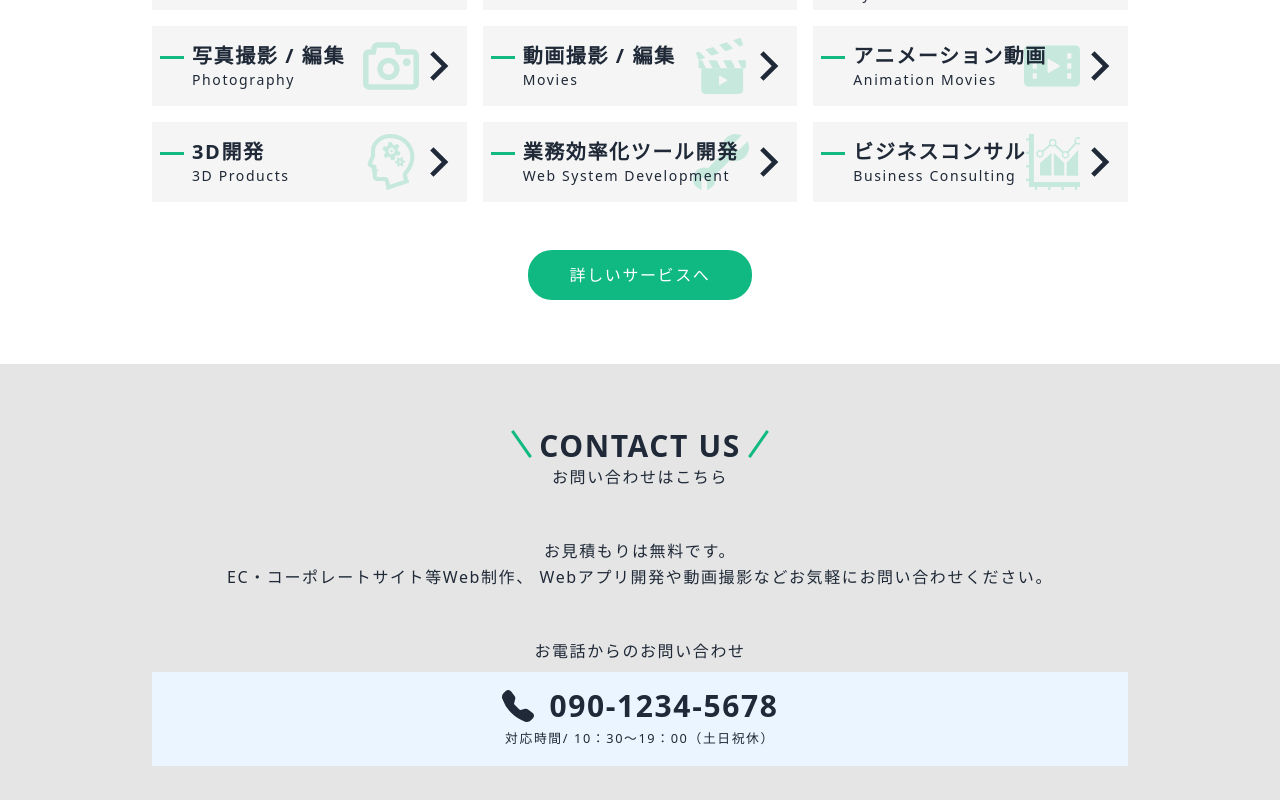
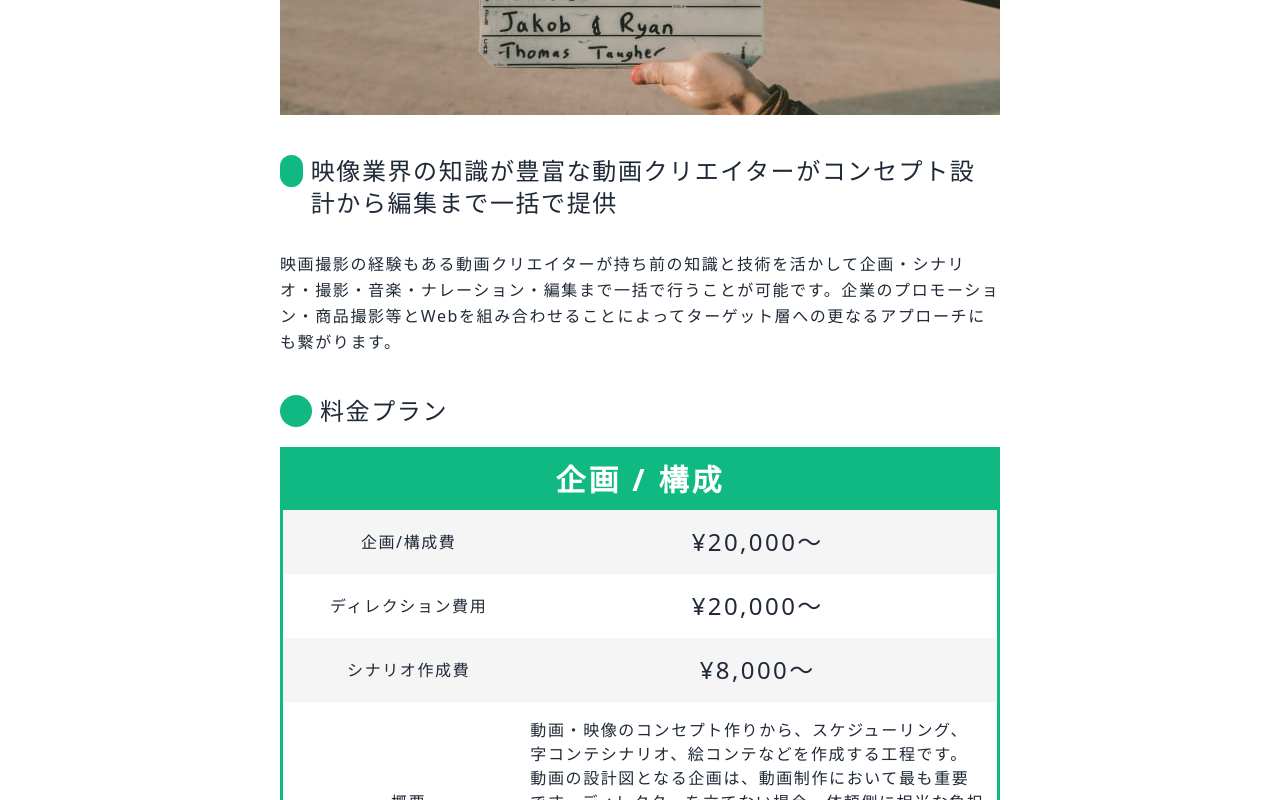
Before and after one commit to JunyaNomura/business-site-shopify, a Next.js app: page /movies in a window 1280 px wide. Shown: the part 496-1296 px from the top of the page. Built offline with nearby package versions, Linux system fonts and the light colour scheme.

Commit message:
I finally finished developing each service component

```diff
--- a/components/ServiceDescription.tsx
+++ b/components/ServiceDescription.tsx
@@ -1,5 +1,6 @@
 import Image from 'next/image'
 import Price from './subcomponents/Price'
+import MoviePrice from './subcomponents/MoviePrice'
 import { MoreServiceInfo } from '../types/types'
 
 const ServiceDescription = ({
@@ -12,6 +13,7 @@ const ServiceDescription = ({
   pricePlan,
   price,
   menus,
+  movieMenus,
 }: MoreServiceInfo,
 
 ) => {
@@ -64,9 +66,24 @@ const ServiceDescription = ({
             }
           </p>
         </div>
-        {menus.map((menu) => (
-          <Price {...menu} />
-        ))}
+        {menus
+          ? menus.map((menu) => (
+          <Price {...menu} key={menu.id} />
+          ))
+          : <span></span>
+        }
+        {/* 例外の分岐: true === 動画撮影・編集ページ */}
+        {movieMenus
+          ? movieMenus.map((movieMenu) => (
+              <MoviePrice {...movieMenu} />
+            ))
+          : <span></span>
+        }
+        {/* 例外の分岐: true === 業務効率化ツール開発ページ */}
+        {!(menus || movieMenus)
+          ? <p className="mt-8">ご希望の業務内容により異なるため、詳細はお問い合わせ下さい。</p>
+          : <span></span>
+        }
       </section>
     </div>
   )
--- /dev/null
+++ b/components/subcomponents/MoviePrice.tsx
@@ -0,0 +1,39 @@
+import { MovieMenusInfo } from "../../types/types"
+
+const MoviePrice = (
+  {
+    title,
+    prices,
+    description
+  }
+: MovieMenusInfo) => {
+
+  return (
+    <div className="w-full my-5 border-[3px] border-emerald-500">
+      <div className="py-3 bg-emerald-500">
+        <p className="text-3xl text-center text-white tracking-widest font-semibold" >
+          {title}
+        </p>
+      </div>
+      { prices.map((price) =>
+        <div key={price.id} className={`w-full ${price.id % 2 === 1 ? "bg-neutral-100" : "bg-white" } py-4 px-3 flex gap-2`}>
+          <p className="w-1/3 text-center my-auto">{ price.priceTitle }</p>
+          <p className="w-2/3 text-2xl text-center my-auto tracking-widest">
+            {price.price
+              ? <span>¥{ price.price.toLocaleString() }〜</span>
+              : <span className="text-base">{ price.content }</span>
+            }
+          </p>
+        </div>
+      )}
+      <div className={`w-full ${prices.length % 2 === 1 ? "bg-white" : "bg-neutral-100"} py-4 px-3 flex gap-2`}>
+        <p className="w-1/3 text-center my-auto">概要</p>
+        <p className="w-2/3 text-sm sm:text-base">
+        { description }
+        </p>
+      </div>
+    </div>
+  )
+}
+
+export default MoviePrice
--- a/pages/animation.tsx
+++ b/pages/animation.tsx
@@ -7,6 +7,7 @@ import animationImage from "../public/serviceImages/animationImage.jpg"
 import animationIcon from "../public/serviceIcons/animation.svg"
 
 const slideShow: PriceInfo = {
+  id: 1,
   title: 'スライドショー',
   color: 'emerald-500',
   price: 50000,
@@ -19,6 +20,7 @@ const slideShow: PriceInfo = {
 };
 
 const motionGraphics: PriceInfo = {
+  id: 2,
   title: 'モーショングラフィックス',
   color: 'emerald-500',
   price: 200000,
--- a/pages/cms.tsx
+++ b/pages/cms.tsx
@@ -8,6 +8,7 @@ import cmsIcon from "../public/serviceIcons/cms.svg"
 
 
 const light: PriceInfo = {
+  id: 1,
   title: 'LIGHT',
   subTitle: 'ライトプラン',
   color: 'blue-500',
@@ -21,6 +22,7 @@ const light: PriceInfo = {
 };
 
 const standard: PriceInfo = {
+  id: 2,
   title: ' STANDARD',
   subTitle: 'スタンダードプラン',
   color: 'emerald-500',
@@ -34,6 +36,7 @@ const standard: PriceInfo = {
 }
 
 const premium: PriceInfo = {
+  id: 3,
   title: 'PREMIUM',
   subTitle: 'プレミアムプラン',
   color: 'yellow-400',
--- a/pages/consulting.tsx
+++ b/pages/consulting.tsx
@@ -7,6 +7,7 @@ import consultingIcon from '../public/serviceIcons/consulting.svg'
 import { PriceInfo } from "../types/types"
 
 const spot: PriceInfo = {
+  id: 1,
   title: 'スポット契約',
   subTitle: '(時間契約)',
   color: 'blue-500',
@@ -21,6 +22,7 @@ const spot: PriceInfo = {
 };
 
 const adviser: PriceInfo = {
+  id: 2,
   title: ' 顧問契約',
   subTitle: '(アドバイザー契約)',
   color: 'emerald-500',
@@ -35,6 +37,7 @@ const adviser: PriceInfo = {
 }
 
 const project: PriceInfo = {
+  id: 3,
   title: 'プロジェクト契約',
   color: 'yellow-400',
   price: 150000,
--- a/pages/ec.tsx
+++ b/pages/ec.tsx
@@ -8,6 +8,7 @@ import { PriceInfo } from "../types/types"
 
 
 const light: PriceInfo = {
+    id: 1,
     title: 'LIGHT',
     subTitle: 'ライトプラン',
     color: 'blue-500',
@@ -21,6 +22,7 @@ const light: PriceInfo = {
   };
 
 const standard: PriceInfo = {
+    id: 2,
     title: ' STANDARD',
     subTitle: 'スタンダードプラン',
     color: 'emerald-500',
@@ -34,6 +36,7 @@ const standard: PriceInfo = {
   }
 
 const premium: PriceInfo = {
+    id: 3,
     title: 'PREMIUM',
     subTitle: 'プレミアムプラン',
     color: 'yellow-400',
--- a/pages/movies.tsx
+++ b/pages/movies.tsx
@@ -1,6 +1,92 @@
 import HeadSeo from '../components/HeadSeo'
 import Services from '@/components/Services'
 import Contact from '../components/Contact'
+import ServiceDescription from '../components/ServiceDescription'
+import moviesImage from '../public/serviceImages/moviesImage.jpg'
+import moviesIcon from '../public/serviceIcons/movies.svg'
+import { MovieMenusInfo } from '../types/types'
+
+const composition: MovieMenusInfo = {
+  title: "企画 / 構成",
+  prices:[
+    {
+      id: 1,
+      priceTitle: "企画/構成費",
+      price: 20000,
+    },
+    {
+      id: 2,
+      priceTitle: "ディレクション費用",
+      price: 20000,
+    },
+    {
+      id: 3,
+      priceTitle: "シナリオ作成費",
+      price: 8000,
+    },
+
+  ],
+  description: "動画・映像のコンセプト作りから、スケジューリング、字コンテシナリオ、絵コンテなどを作成する工程です。動画の設計図となる企画は、動画制作において最も重要です。ディレクターを立てない場合、依頼側に相当な負担がかかるばかりか、プロとしての品質管理が出来なくなるので、企画映像においてディレクターは必須であると言えます。",
+}
+
+const makingMovie: MovieMenusInfo = {
+  title: "撮影",
+  prices:[
+    {
+      id: 1,
+      priceTitle: "業務用ENGカメラ撮影",
+      price: 25000,
+    },
+    {
+      id: 2,
+      priceTitle: "360°アクションカメラ撮影",
+      price: 20000,
+    },
+    {
+      id: 3,
+      priceTitle: "業務用ハンディカメラ撮影",
+      price: 15000,
+    },
+    {
+      id: 4,
+      priceTitle: "カメラマン代",
+      price: 20000,
+    },
+
+  ],
+  description: "撮影はカメラマン代＋機材代が基本料金でかかります。その他必要な日数・アシスタントの数・録音・照明・メイク等により前後するため、詳細なお見積もりはお問い合わせください。",
+}
+
+const editing: MovieMenusInfo = {
+  title: "編集",
+  prices:[
+    {
+      id: 1,
+      priceTitle: "基本編集費",
+      price: 20000,
+    },
+    {
+      id: 2,
+      priceTitle: "ナレーション費",
+      price: 20000,
+    },
+    {
+      id: 3,
+      priceTitle: "音響効果費",
+      price: 20000,
+    },
+    {
+      id: 4,
+      priceTitle: "静止画/イラスト費",
+      content: "必要に応じて",
+    },
+
+  ],
+  description: "編集費にはカット、テロップ・エフェクト・音源・イラスト等(フリー素材)を含みます。動画の尺(10分単位)で料金は変動します。また音響に関しまして、既存の音源を購入する場合とオリジナルで製作する場合とございますので別途お問い合わせください。",
+}
+
+const movieMenus: MovieMenusInfo[] = [composition, makingMovie, editing];
+
 
 export default function Home() {
 
@@ -16,7 +102,16 @@ export default function Home() {
       />
       <main>
         <div className="max-w-5xl mx-auto px-2 pt-24">
-          This is Movies page
+          <ServiceDescription
+            title={"動画撮影 / 編集"}
+            subTitle={"Movies"}
+            themeImage={moviesImage}
+            themeIconImage={moviesIcon}
+            salesPoint={"映像業界の知識が豊富な動画クリエイターがコンセプト設計から編集まで一括で提供"}
+            salesDescription={"映画撮影の経験もある動画クリエイターが持ち前の知識と技術を活かして企画・シナリオ・撮影・音楽・ナレーション・編集まで一括で行うことが可能です。企業のプロモーション・商品撮影等とWebを組み合わせることによってターゲット層への更なるアプローチにも繋がります。"}
+            pricePlan={"料金プラン"}
+            movieMenus={movieMenus}
+          />
           <Services />
         </div>
         <Contact />
--- a/pages/photo.tsx
+++ b/pages/photo.tsx
@@ -7,6 +7,7 @@ import photoIcon from "../public/serviceIcons/photo.svg"
 import { PriceInfo } from "../types/types"
 
 const businessTrip: PriceInfo = {
+  id: 1,
   title: '出張撮影',
   color: 'emerald-500',
   price: 30000,
@@ -20,6 +21,7 @@ const businessTrip: PriceInfo = {
 };
 
 const studio: PriceInfo = {
+  id: 2,
   title: 'スタジオ撮影',
   color: 'emerald-500',
   price: 100000,
--- a/pages/threeD.tsx
+++ b/pages/threeD.tsx
@@ -7,6 +7,7 @@ import threeDImage from "../public/serviceImages/threeDImage.jpg"
 import threeDIcon from "../public/serviceIcons/threeD.svg"
 
 const modeling: PriceInfo = {
+  id: 1,
   title: '商品の3Dモデリング',
   color: 'emerald-500',
   price: 50000,
@@ -19,6 +20,7 @@ const modeling: PriceInfo = {
 };
 
 const website3D: PriceInfo = {
+  id: 2,
   title: ' 3DWebサイト制作',
   color: 'emerald-500',
   price: 100000,
--- a/pages/webSystemDev.tsx
+++ b/pages/webSystemDev.tsx
@@ -1,6 +1,9 @@
 import HeadSeo from '../components/HeadSeo'
 import Services from '@/components/Services'
 import Contact from '../components/Contact'
+import ServiceDescription from '../components/ServiceDescription'
+import systemDevImage from '../public/serviceImages/systemDevImage.jpg'
+import systemDevIcon from '../public/serviceIcons/systemDev.svg'
 
 export default function Home() {
 
@@ -16,7 +19,16 @@ export default function Home() {
       />
       <main>
         <div className="max-w-5xl mx-auto px-2 pt-24">
-          This is WebsystemDev page
+          <ServiceDescription
+            title={"業務効率化ツール開発"}
+            subTitle={"Web System Development"}
+            themeImage={systemDevImage}
+            themeIconImage={systemDevIcon}
+            salesPoint={"GASやNotionを使ってビジネスを加速化"}
+            salesDescription={"Google Apps Script(GAS)を用いて、請求書の自動作成、メール送信、LINEへの自動通知など煩雑な業務を自動化するための簡易的なツールを開発します。また、Notionを用いてドキュメント作成や社内Wiki、タスク管理などのさまざまな機能を備えたツールを作成します。"}
+            pricePlan={"料金"}
+            price
+          />
           <Services />
         </div>
         <Contact />
--- a/pages/websiteDev.tsx
+++ b/pages/websiteDev.tsx
@@ -7,6 +7,7 @@ import websiteIcon from '../public/serviceIcons/website.svg'
 import { PriceInfo } from "../types/types"
 
 const light: PriceInfo = {
+  id: 1,
   title: 'LIGHT',
   subTitle: 'ライトプラン',
   color: 'blue-500',
@@ -20,6 +21,7 @@ const light: PriceInfo = {
 };
 
 const standard: PriceInfo = {
+  id: 2,
   title: ' STANDARD',
   subTitle: 'スタンダードプラン',
   color: 'emerald-500',
@@ -33,6 +35,7 @@ const standard: PriceInfo = {
 }
 
 const premium: PriceInfo = {
+  id: 3,
   title: 'PREMIUM',
   subTitle: 'プレミアムプラン',
   color: 'yellow-400',
```
Also changed, not shown: types/types.tsx (+15 -2 lines), public/serviceImages/systemDevImage.jpg (renamed from public/serviceImages/webSystemDevImage.jpg).
